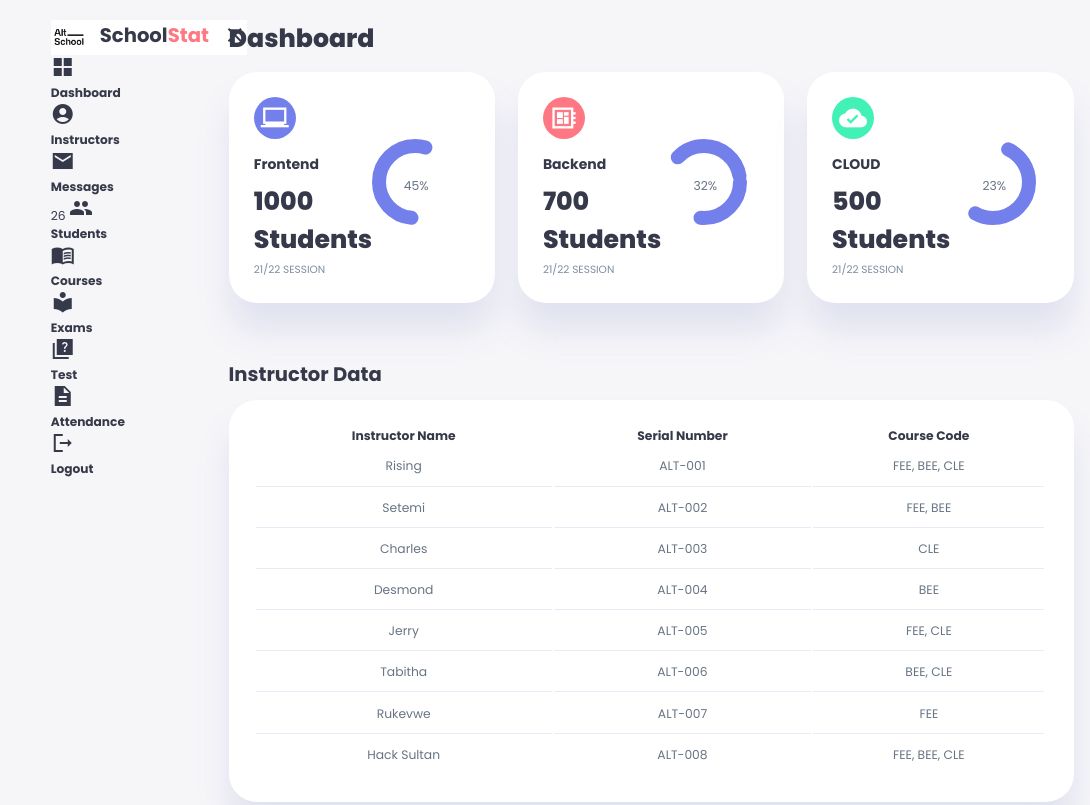
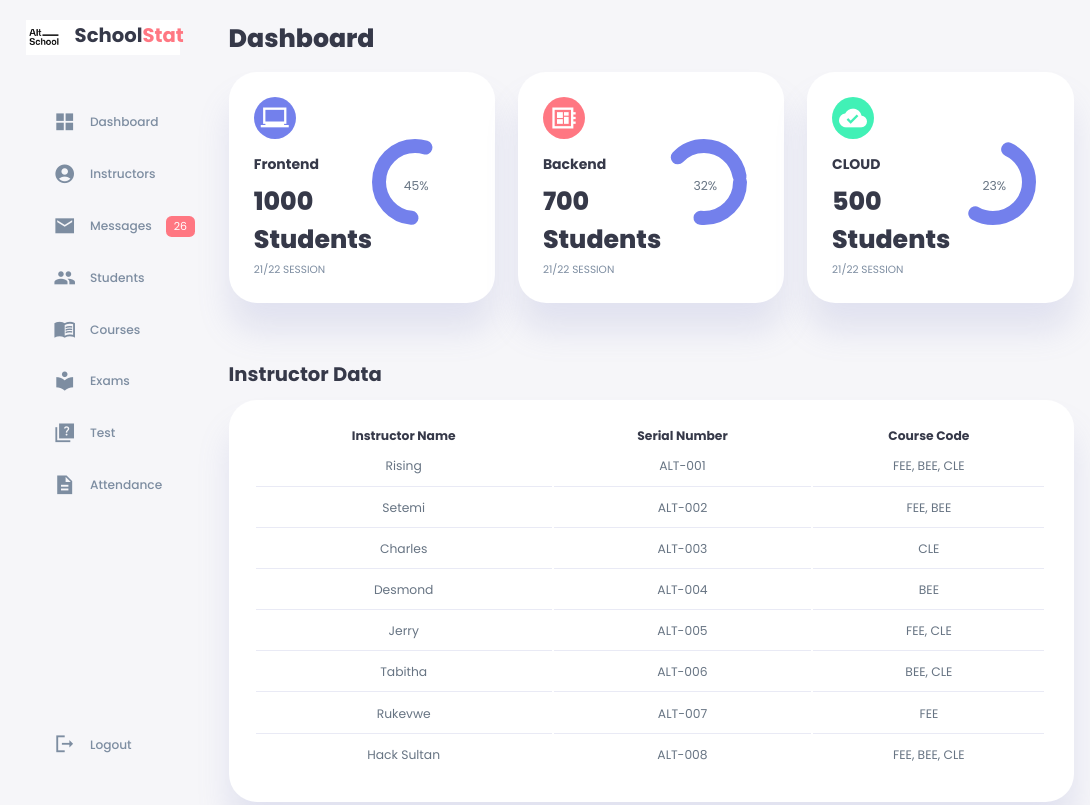
Before and after one commit to AnietieAkpanumoh/Circle-123-SchoolStat, a plain HTML site: page index.html in a window 1280 px wide. Shown: the top 805 px of the page, 0-1090 px from the left. Drawn offline with Linux system fonts and the light colour scheme.

Commit message:
reduced the aside width to fit in.

```diff
--- a/style.css
+++ b/style.css
@@ -312,10 +312,12 @@ main .instructors .legend table {
 
 /*-------------------------------- LEFT SIDEBAR -----------------------------*/
 aside {
-  margin-left: 1.8rem;
   height: 100vh;
-  width: 14rem;
-  /* border: 1px solid red; */
+  width: 11rem;
+}
+
+aside .close {
+  display: none;
 }
 
 aside .aside-top {
@@ -340,6 +342,56 @@ aside .logo {
   gap: 1rem;
 }
 
+aside .sidebar {
+  display: flex;
+  flex-direction: column;
+  height: 86vh;
+  position: relative;
+  top: 3rem;
+}
+
+aside h3 {
+  font-weight: 500;
+}
+
+aside .sidebar a {
+  display: flex;
+  color: var(--color-info-dark);
+  margin-left: 2rem;
+  gap: 1rem;
+  align-items: center;
+  position: relative;
+  height: 3.7rem;
+  transition: all 300ms ease;
+}
+
+aside .sidebar a span {
+  font-size: 1.6rem;
+  transition: all 300ms ease;
+}
+
+aside .sidebar a:last-child {
+  position: absolute;
+  bottom: 1rem;
+  width: 100%;
+}
+
+aside .sidebar a:hover {
+  color: var(--color-primary);
+}
+
+aside .sidebar a:hover span {
+  margin-left: 1rem;
+}
+
+aside .sidebar .message-count {
+  background: var(--color-danger);
+  color: var(--color-white);
+  padding: 2px 8px;
+  font-size: 11px;
+  border-radius: var(--border-radius-1);
+}
+
 /*-------------------------------- END OF SIDEBAR ----------------------------*/
 
 
```
